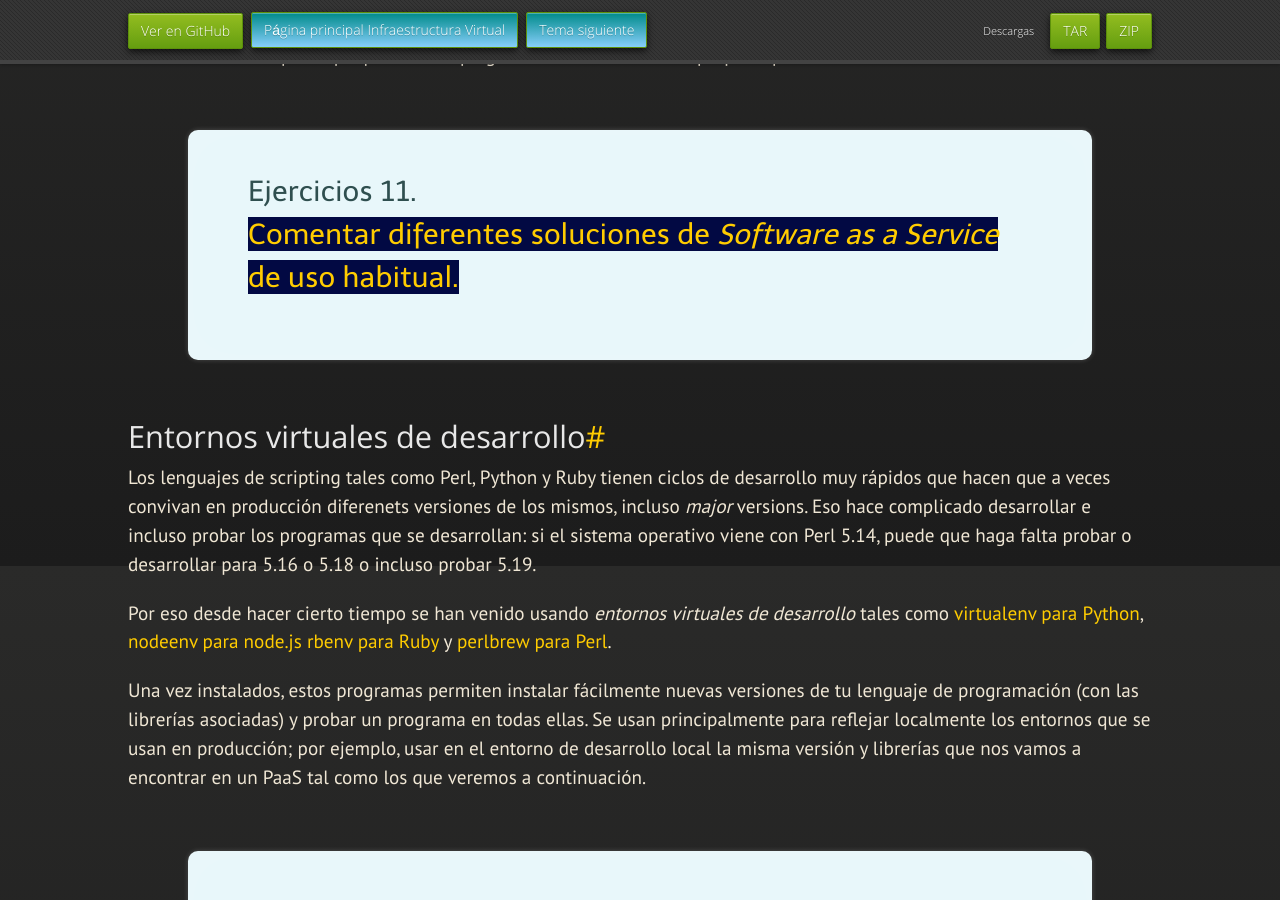
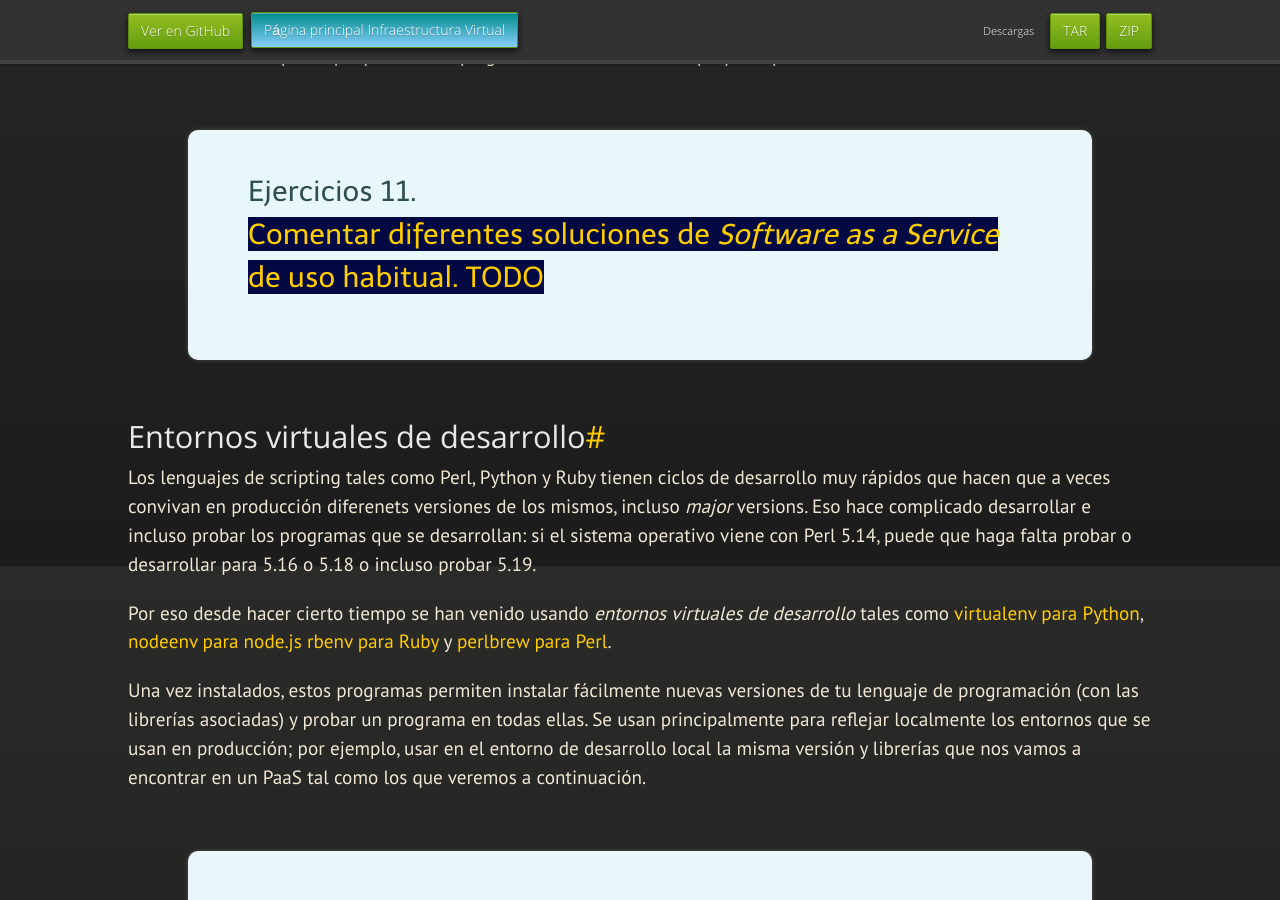
Before and after one commit to JJ/IV, a Jekyll site: the page built from documentos/temas/Intro_concepto_y_soporte_fisico.md, in a window 1280 px wide and 900 px high, scrolled down 15634 px. Built offline with Jekyll 4.4.1, drawn with Linux system fonts in a browser that asks for light colours; nearby versions of some CDN libraries; some web fonts are replaced; some of the changed lines change nothing that is shown.

Commit message:
Sync documentos/temas/Intro_concepto_y_soporte_fisico.md de master a gh-pages

```diff
--- a/documentos/temas/Intro_concepto_y_soporte_fisico.md
+++ b/documentos/temas/Intro_concepto_y_soporte_fisico.md
@@ -1,8 +1,5 @@
 ---
 layout: index
-
-next: Tecnicas_de_virtualizacion
-
 ---
 
 Introducción a la infraestructura virtual: concepto y soporte físico
@@ -43,7 +40,7 @@
 <div class="nota" markdown="1">
 
 Se puede consultar
-[esta presentación para tener una visión general sobre los servicios en la nube](http://jj.github.io/cloud-computing/#/step-1)
+[esta presentación para tener una visión general sobre los servicios en la nube](http://jj.github.io/cloud-computing/)
 
 </div>
 
@@ -221,7 +218,7 @@
 para diferentes lenguajes.
 
 <div class='ejercicios' markdown="1">
-1. [¿Qué tipo de virtualización usarías en cada caso? Comentar en el foro](https://github.com/IV-GII/GII-2013/issues/1)
+1. [¿Qué tipo de virtualización usarías en cada caso? Comentar en el foro](https://github.com/IV-GII/GII-2014/issues/1)
 
 2. Crear un programa simple en cualquier lenguaje interpretado para
 Linux, empaquetarlo con CDE y probarlo en diferentes distribuciones.
@@ -230,7 +227,7 @@
 En realidad, la *contenedorización* de aplicaciones puede usar las
 técnicas que se explican en el resto de la asignatura; de hecho, se
 pueden crear *paquetes* que permiten ejecutar una aplicación con todas
-las dependencias necesarias. Por ejemplo, [docker](http://docker.io)
+las dependencias necesarias. Por ejemplo, [docker](http://www.docker.com)
 es una aplicación que permite crear fácilmente aplicaciones
 *contenidas* desde línea de órdenes para su uso en cualquier tipo de
 contenedor, desde simples contenedores Linux hasta máquinas
@@ -238,7 +235,7 @@
 
 <div class='ejercicios' markdown="1">
 Hacer el
-[tutorial de línea de órdenes de docker](https://www.docker.io/gettingstarted/#)
+[tutorial de línea de órdenes de docker](https://www.docker.com/tryit/)
 para comprender cómo funciona.
 
 *Avanzado* Instalarlo y crear una aplicación contenedorizada
@@ -432,7 +429,7 @@
 ficheros virtuales. Con una serie de órdenes o un fichero de
 configuración en `/etc/cgconfig.conf` [se pueden controlar los
 diferentes grupos de control y limitar y contabilizar el uso de
-recursos por parte de los diferentes procesos](https://access.redhat.com/site/documentation/en-US/Red_Hat_Enterprise_Linux/6/html/Resource_Management_Guide/) que se hayan asignado en
+recursos por parte de los diferentes procesos](https://access.redhat.com/documentation/en-US/Red_Hat_Enterprise_Linux/6/html/Resource_Management_Guide/) que se hayan asignado en
 los grupos.
 
 Los grupos se crean con la orden `cgcreate`:
@@ -473,7 +470,7 @@
 
 <div class='ejercicios' markdown="1">
 1. [Discutir diferentes escenarios de limitación de uso de recursos o
-de asignación de los mismos a una u otra CPU](https://github.com/IV-GII/GII-2013/issues/4).
+de asignación de los mismos a una u otra CPU](https://github.com/IV-GII/GII-2014/issues/4).
 2. Implementar usando el fichero de configuración de `cgcreate` una
 política que dé menos prioridad a los procesos de usuario que a los
 procesos del sistema (o viceversa).
@@ -581,7 +578,7 @@
 <div class='ejercicios' markdown="1">
 
 [Comentar diferentes soluciones de *Software as a Service* de uso
-habitual.](https://github.com/IV-GII/GII-2013/issues/11)
+habitual. TODO](https://github.com/IV-GII/GII-2014/)
 
 </div>
 
@@ -598,7 +595,7 @@
 
 Por eso desde hacer cierto tiempo se han venido usando *entornos
 virtuales de desarrollo* tales como
-[virtualenv para Python](http://www.virtualenv.org/en/latest/),
+[virtualenv para Python](https://virtualenv.pypa.io/en/latest/),
 [nodeenv para node.js](https://pypi.python.org/pypi/nodeenv/)
 [rbenv para Ruby](https://github.com/sstephenson/rbenv) y
 [perlbrew para Perl](http://perlbrew.pl).
@@ -630,8 +627,8 @@
 Los servicios PaaS son específicos (sólo alojan una solución
 determinada, como [CloudAnt](https://cloudant.com/) que aloja una base
 de datos con CouchDB o genéricos, permitiendo una serie de soluciones
-en general relativamente limitada; [Heroku](http://heroku.com) y
-[OpenShift](http://openshift.com) están entre estos últimos.
+en general relativamente limitada; [Heroku](http://www.heroku.com) y
+[OpenShift](http://www.openshift.com) están entre estos últimos.
 
 <div class='ejercicios' markdown="1">
 
```
